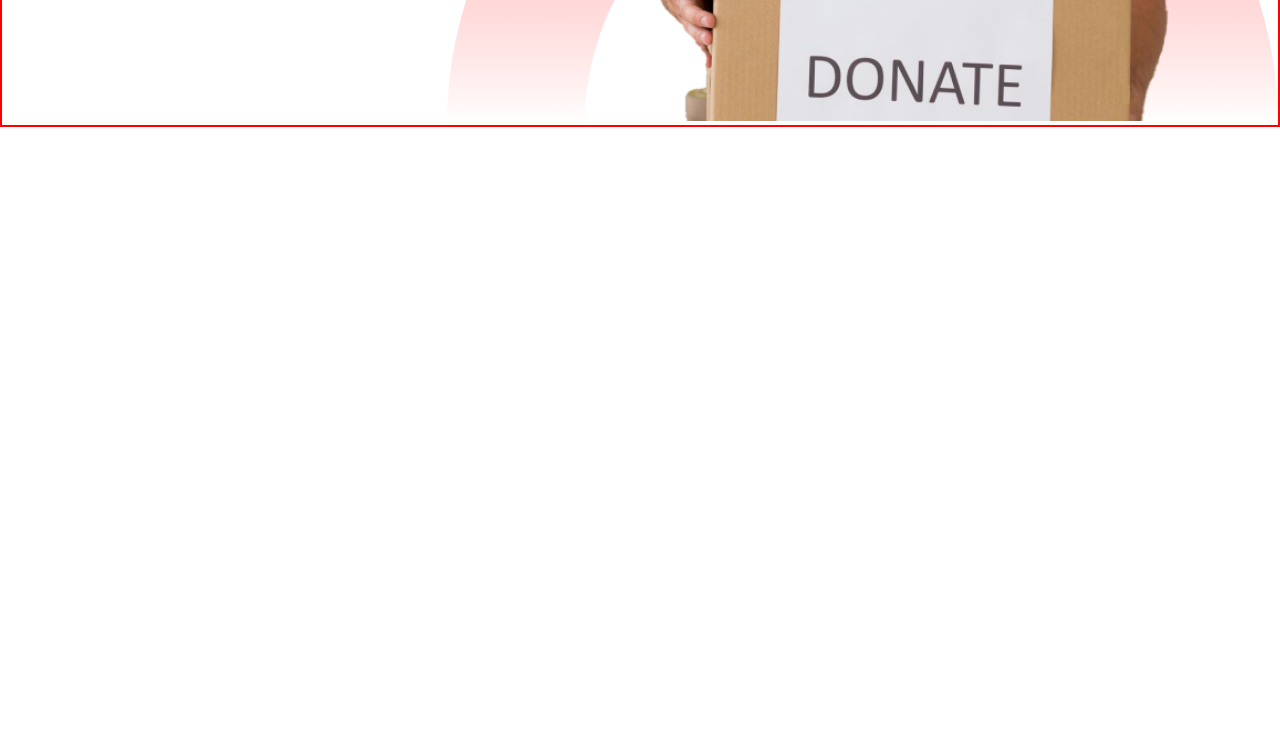
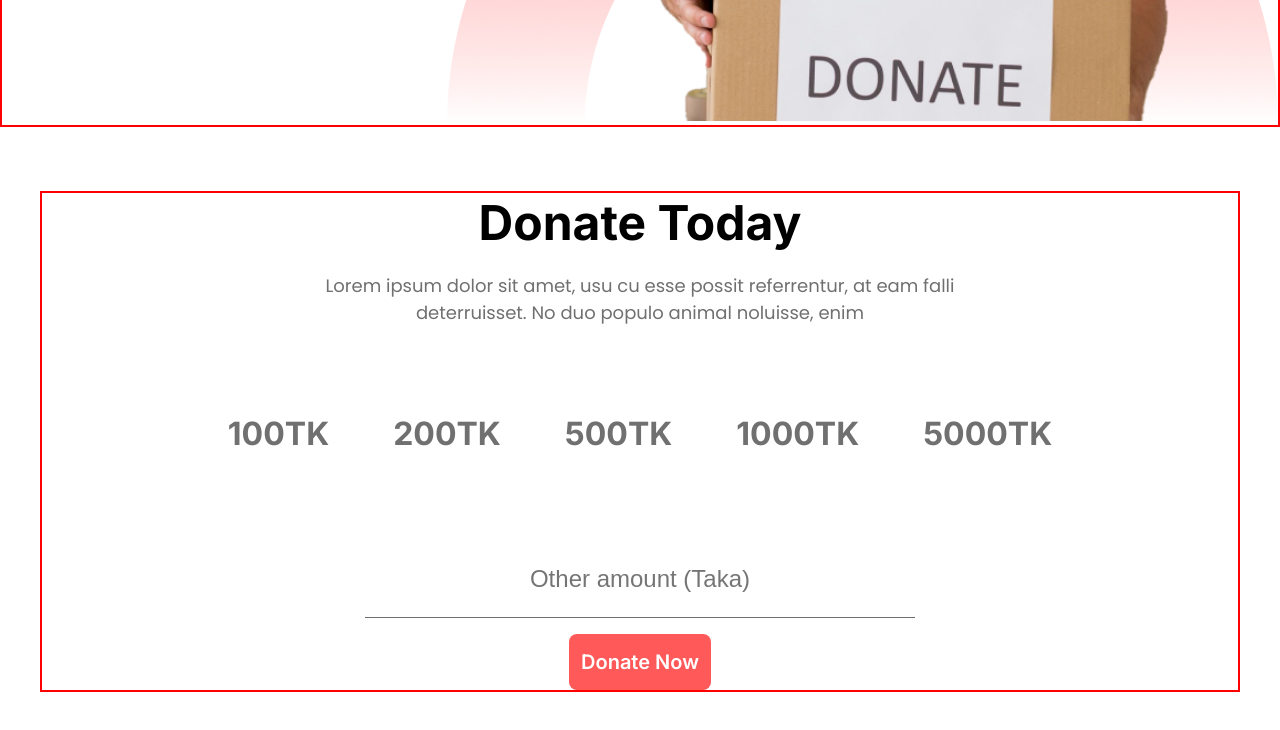
Before and after one commit to shbhuiyan/1st-donate-site, a plain HTML site: page index.html in a window 1280 px wide. Shown: the part 548-1278 px from the top of the page. Before the commit the page ends 800 px from the top, so only its background shows below. Drawn offline with Linux system fonts and the light colour scheme.

Commit message:
added donate section

```diff
--- a/css/style.css
+++ b/css/style.css
@@ -11,8 +11,23 @@ html{
 }
 
 /* Shared styles  */
+main{
+    max-width: 1200px;
+    margin: 4rem auto;
+    border: 2px solid red;
+}
 .flex{
     display: flex;
+}
+.title-container{
+    max-width: 700px;
+    margin: 0 auto;
+    text-align: center;
+}
+.section-title{
+    font-size: 3rem;
+    font-weight: 700;
+    font-family: Inter;
 }
 .section-subtitle{
     color: rgb(112, 112, 112);
@@ -39,7 +54,7 @@ html{
 /* header section styles */
 .header{
     max-width: 1440px;
-    margin: 0 auto 4rem auto;
+    margin: 0 auto;
     border: 2px solid red;
     background-image: url(../images/Banner\ Bg.png);
     background-repeat: no-repeat;
@@ -68,3 +83,36 @@ html{
 .banner-pic img{
     width: 100%;
 }
+
+/* Styles amount section */
+.amount-container{
+    text-align: center;
+}
+.amount-card-container{
+    justify-content: center;
+    align-items: center;
+    gap: 2rem;
+    margin: 3rem 0;
+}
+.card{
+    text-align: center;
+    font-size: 2rem;
+    font-weight: 700;
+    font-family: Inter;
+    padding: 2.5rem 1rem;
+    color: rgb(112, 112, 112);
+}
+.card:hover{
+    background-color: rgb(253, 231, 231);
+    border: 2px solid rgba(255, 89, 89, 1);
+    border-radius: 8px;
+}
+.others-amount>input{
+    width: 550px;
+    padding: 1.5rem;
+    font-size: 1.5rem;
+    text-align: center;
+    border: none;
+    border-bottom: 1px solid rgb(112, 112, 112);
+    margin-bottom: 1rem;
+}
--- a/index.html
+++ b/index.html
@@ -13,12 +13,12 @@
     <!-- this is header section  -->
     <header class="header">
         <section class="banner flex">
-            <section class="banner-title-content">
+            <div class="banner-title-content">
                 <h1 class="banner-title">Let’s Help<br> Those Who Are <br>More In Need</h1>
                 <p class="section-subtitle">Lorem ipsum dolor sit amet, usu cu esse possit referrentur, at eam falli deterruisset. No duo populo animal noluisse, enim</p>
                 <button class="btn-primary">Donate Now</button>
                 <button class="btn-primary banner-btn"><i class="fa-regular fa-circle-play"></i> Watch Video</button>
-            </section>
+            </div>
 
             <section class="banner-pic">
                 <img src="images/Donate 1.png" alt="">
@@ -28,6 +28,24 @@
     </header>
 
     <main>
+        <section class="amount-container">
+            <div class="title-container">
+                <h3 class="section-title">Donate Today</h3>
+                <p class="section-subtitle">Lorem ipsum dolor sit amet, usu cu esse possit referrentur, at eam falli deterruisset. No duo populo animal noluisse, enim</p>
+            </div>
+
+            <div class="amount-card-container flex">
+                <h3 class="card">100TK</h3>
+                <h3 class="card">200TK</h3>
+                <h3 class="card">500TK</h3>
+                <h3 class="card">1000TK</h3>
+                <h3 class="card">5000TK</h3>
+            </div>
+                <div class="others-amount">
+                    <input type="text" name="text" id="text" placeholder="Other amount (Taka)">
+                </div>
+            <button class="btn-primary">Donate Now</button>
+        </section>
 
     </main>
 
```
